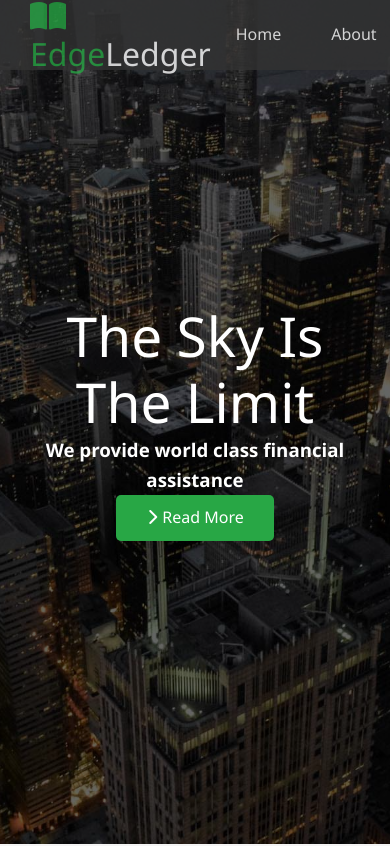
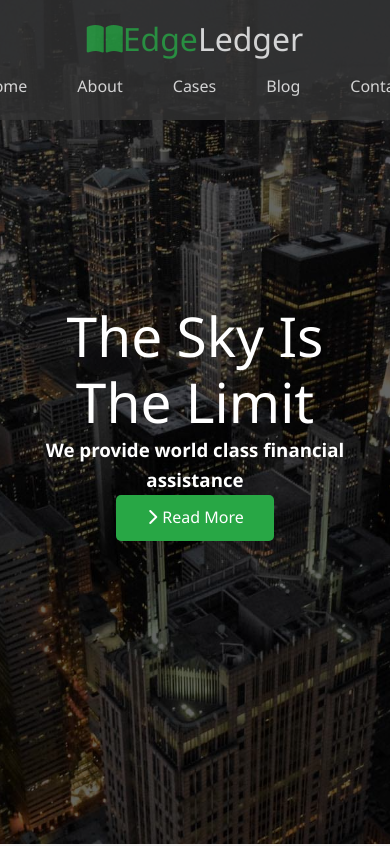
Before and after one commit to RafaelFRF/EdgeLedger, a plain HTML site: page Index.html in a window 390 px wide. Shown: the top 846 px of the page. Drawn offline with Linux system fonts and the light colour scheme; files whose address does not match are found by name.

Commit message:
Update style.css

```diff
--- a/style.css
+++ b/style.css
@@ -208,3 +208,13 @@ img{
 .footer .social > * {
   margin-right: 30px;
 }
+
+/* Mobile */
+@media(max-width: 768px) {
+  .navbar {
+    flex-direction: column;
+    height: 120px;
+    padding: 20px;
+
+  }
+}
```
